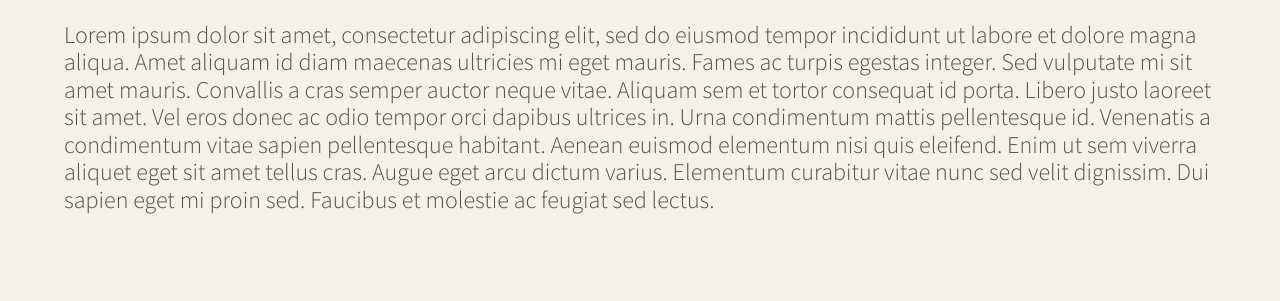
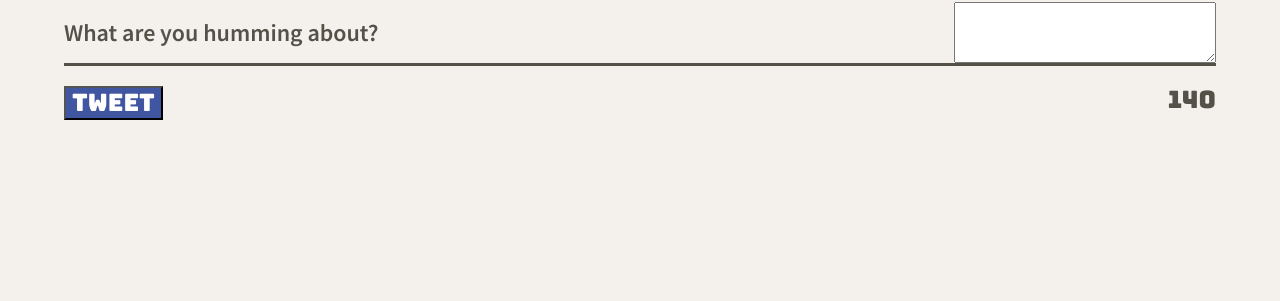
Before and after one commit to Marilynn-Stone/tweeter, a website: page public/index.html in a window 1280 px wide. Shown: the part 499-800 px from the top of the page. Drawn offline with nearby package versions, Linux system fonts and the light colour scheme.

Commit message:
Add css style to main container.

```diff
--- a/public/index.html
+++ b/public/index.html
@@ -42,16 +42,27 @@
       </div>
       <br>
       <div>
-          <h2>Your Name</h2>
+          <h2 class="header-name">
+            Your Name
+          </h2>
       </div>
     </header>
 
     <!-- Page-specific (main) content here -->
-    <main class="container">
-      <h1>This is just a test</h1>
-      <p>
-        Lorem ipsum dolor sit amet, consectetur adipiscing elit, sed do eiusmod tempor incididunt ut labore et dolore magna aliqua. Amet aliquam id diam maecenas ultricies mi eget mauris. Fames ac turpis egestas integer. Sed vulputate mi sit amet mauris. Convallis a cras semper auctor neque vitae. Aliquam sem et tortor consequat id porta. Libero justo laoreet sit amet. Vel eros donec ac odio tempor orci dapibus ultrices in. Urna condimentum mattis pellentesque id. Venenatis a condimentum vitae sapien pellentesque habitant. Aenean euismod elementum nisi quis eleifend. Enim ut sem viverra aliquet eget sit amet tellus cras. Augue eget arcu dictum varius. Elementum curabitur vitae nunc sed velit dignissim. Dui sapien eget mi proin sed. Faucibus et molestie ac feugiat sed lectus.
-      </p>
+    <main class="main">
+      <section class="new-tweet">
+        <h2>Compose Tweet</h2>
+        <form class="tweet-form" method="POST" action="/tweets">
+          <div class="tweet-compose">
+            <label class="tweet-label" for="tweet-text">What are you humming about?</label>
+            <textarea name="text" id="tweet-text"></textarea>
+         </div>
+          <div class="tweet-submit">
+            <button class="tweet-button" type="submit">Tweet</button>
+            <output name="counter" class="counter" for="tweet-text">140</output>
+          </div>
+        </form>
+      </section>
     </main>
   </body>
 </html>
--- a/public/styles/layout.css
+++ b/public/styles/layout.css
@@ -24,15 +24,44 @@ body {
  * Additional CSS can be defined below or in other CSS files, as per instructions
  */
 
- body {
+body {
   display: flex;
   flex-direction: column;
   align-items: center;
   font-family: "Source Sans Pro", sans-serif;
   font-weight: 300;
- }
+}
 
- .container {
+.main {
   width: 90%;
   background-color: #f4f1ec;
- }
+}
+
+.tweet-form {
+  width: 100%
+}
+
+.tweet-compose {
+  display: flex;
+  border-bottom: solid;
+  justify-content: space-between;
+  align-items: center;
+}
+
+.tweet-label {
+  font-weight: bold;
+  align-self: center;
+}
+
+.tweet-submit {
+  display: flex;
+  justify-content: space-between;
+  font-family: Bungee, sans-serif;
+  font-weight: 300;
+  margin-block-start: 0.83em;
+}
+
+.tweet-button {
+  background-color: #4056A1;
+  color: #FFFFFF;
+}
```
